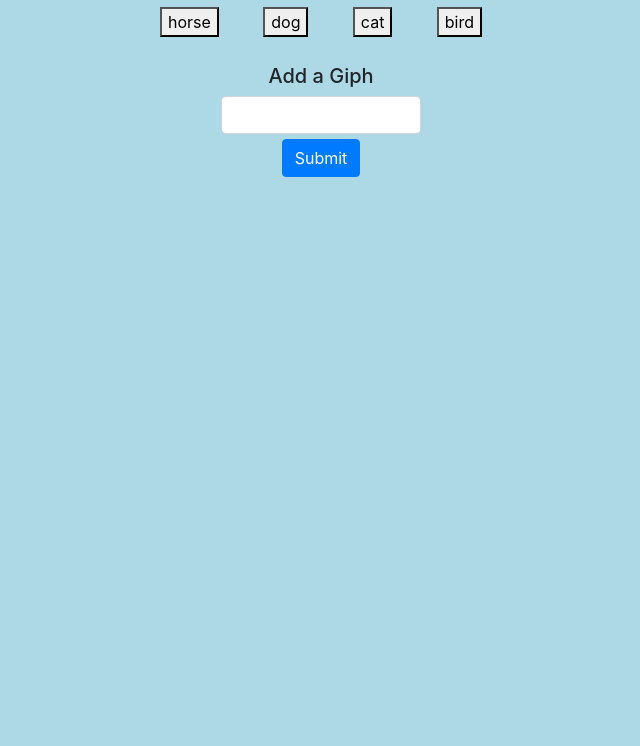
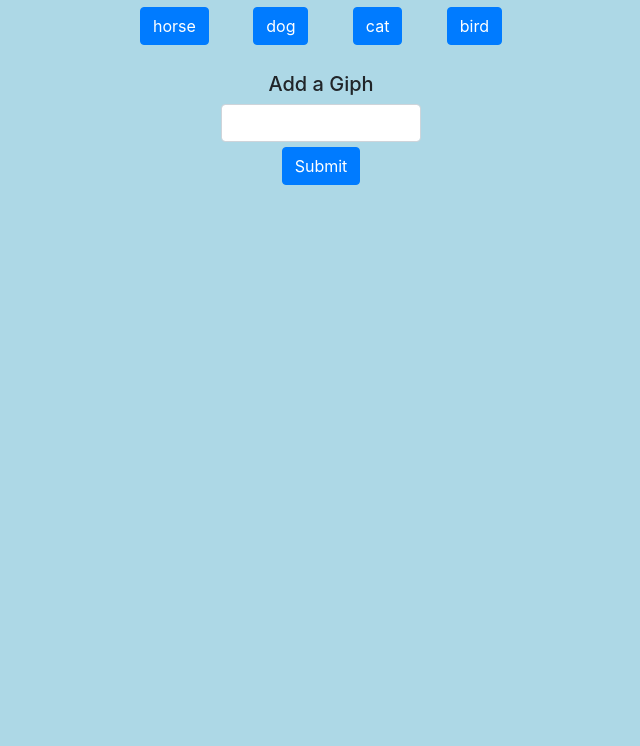
Before and after one commit to sajadgzd/GifTastic, a plain HTML site: page index.html in a window 1280 px wide. Shown: the part 54-800 px from the top of the page, without its empty margins (319-959 px from the left). Drawn offline with nearby package versions, Linux system fonts and the light colour scheme.

Commit message:
refine CSS

```diff
--- a/assets/css/style.css
+++ b/assets/css/style.css
@@ -13,7 +13,6 @@
 
 .holders {
     display: inline-block;
-    /* margin-left: 2%; */
     margin: 2%;
 }
 
--- a/assets/javascript/app.js
+++ b/assets/javascript/app.js
@@ -15,7 +15,7 @@ $(document).ready(function() {
     function displayButtons() {
         $(".category").empty();
         for (let i = 0; i < list.length; i++) {
-            $(".category").append("<button class='buttons' data-name=" + list[i] + ">" + list[i] + "</button>");
+            $(".category").append("<button class='buttons btn btn-primary' data-name=" + list[i] + ">" + list[i] + "</button>");
         }
     }
 
```
